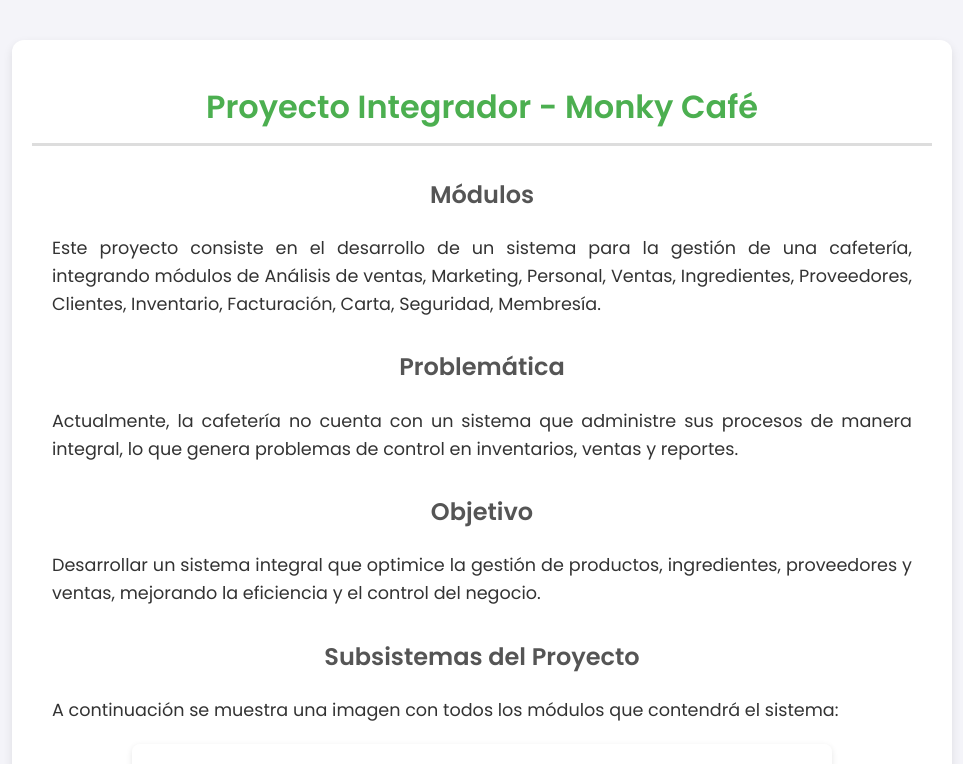
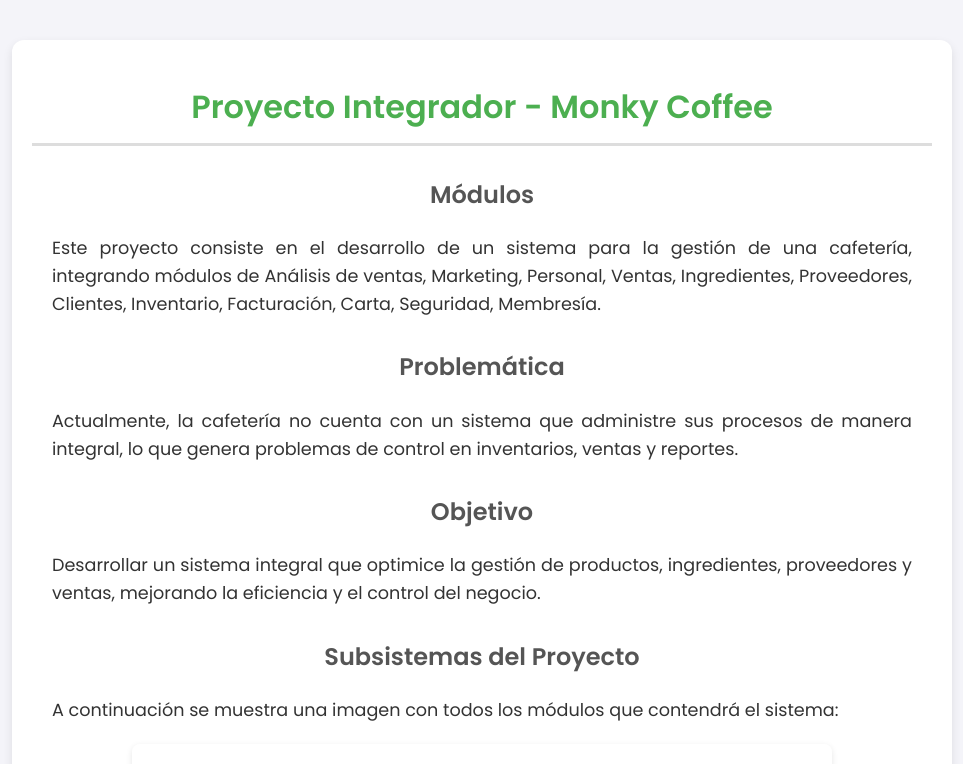
Before and after one commit to asaelitop/TISAsaelMOR, a plain HTML site: page index.html in a window 1280 px wide. Shown: the top 764 px of the page, without its empty margins (158-1121 px from the left). Drawn offline with Linux system fonts and the light colour scheme.

Commit message:
coffe titulo

```diff
--- a/index.html
+++ b/index.html
@@ -7,7 +7,7 @@
     <link rel="stylesheet" href="styles/styles.css">
 </head>
 <body>
-    <div class="container"> <h1>Proyecto Integrador - Monky Café</h1>
+    <div class="container"> <h1>Proyecto Integrador - Monky Coffee</h1>
         <h2>Módulos</h2>
         <p>Este proyecto consiste en el desarrollo de un sistema para la gestión de una cafetería, integrando módulos de Análisis de ventas, Marketing, Personal, Ventas, Ingredientes, Proveedores, Clientes, Inventario, Facturación, Carta, Seguridad, Membresía.</p>
 
```
